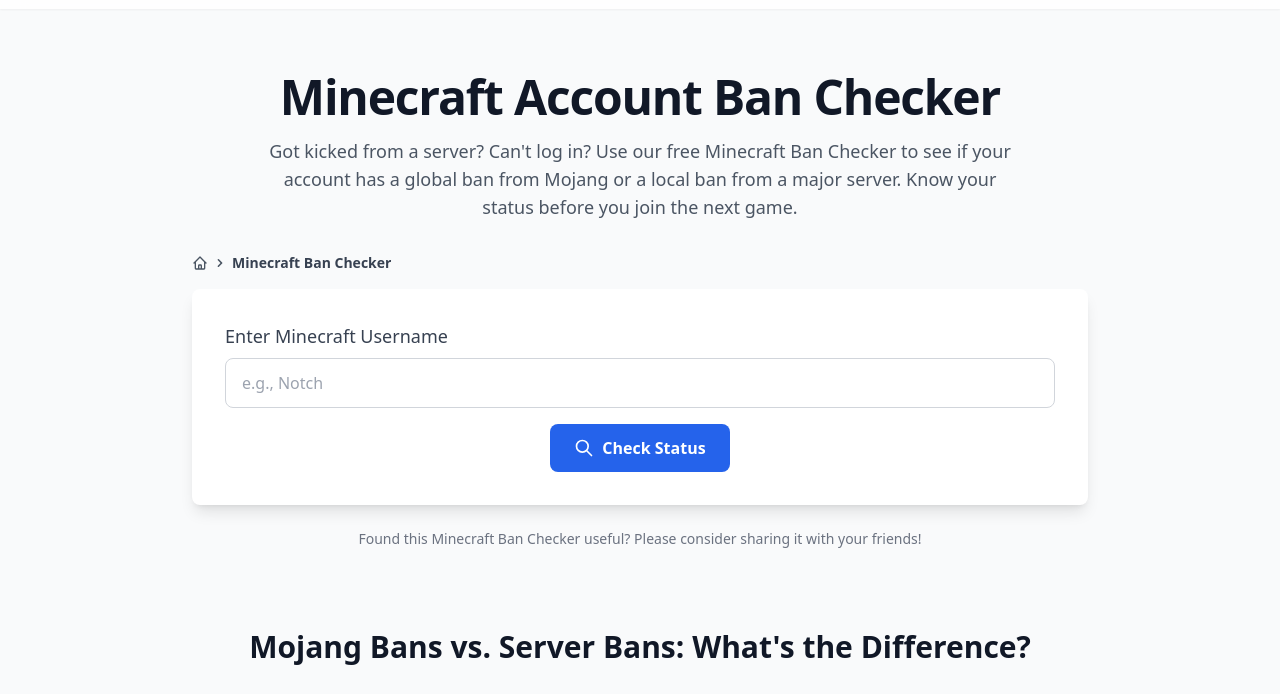
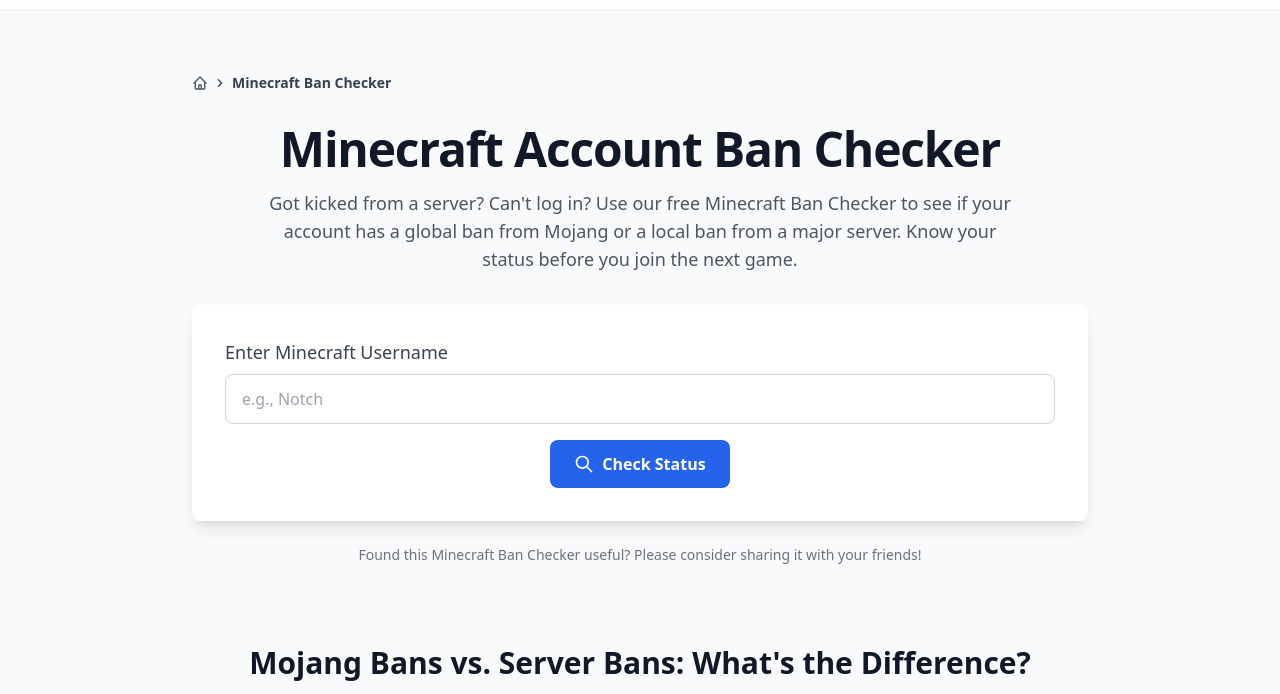
Before and after one commit to lidashan01/Ban-checker, a plain HTML site: page minecraft-checker.html in a window 1280 px wide. Shown: the part 51-745 px from the top of the page. Drawn offline with nearby package versions, Linux system fonts and the light colour scheme.

Commit message:
Add files via upload

```diff
--- a/minecraft-checker.html
+++ b/minecraft-checker.html
@@ -190,14 +190,7 @@
 
     <main class="container mx-auto px-4 py-8 md:py-16">
         <section id="minecraft-checker" class="scroll-mt-24">
-            <div class="max-w-3xl mx-auto text-center">
-                <h1 class="text-3xl md:text-5xl font-bold text-gray-900 dark:text-white tracking-tight">Minecraft Account Ban Checker</h1>
-                <p class="mt-4 text-lg text-gray-600 dark:text-gray-300">
-                    Got kicked from a server? Can't log in? Use our free Minecraft Ban Checker to see if your account has a global ban from Mojang or a local ban from a major server. Know your status before you join the next game.
-                </p>
-            </div>
-
-            <div class="mt-8">
+            <div class="mb-8">
                 <nav aria-label="Breadcrumb" class="max-w-4xl mx-auto">
                     <ol class="flex items-center gap-1 text-sm text-gray-600 dark:text-gray-400">
                         <li>
@@ -219,8 +212,14 @@
                     </ol>
                 </nav>
             </div>
+            <div class="max-w-3xl mx-auto text-center">
+                <h1 class="text-3xl md:text-5xl font-bold text-gray-900 dark:text-white tracking-tight">Minecraft Account Ban Checker</h1>
+                <p class="mt-4 text-lg text-gray-600 dark:text-gray-300">
+                    Got kicked from a server? Can't log in? Use our free Minecraft Ban Checker to see if your account has a global ban from Mojang or a local ban from a major server. Know your status before you join the next game.
+                </p>
+            </div>
 
-            <div class="mt-4 max-w-4xl mx-auto">
+            <div class="mt-8 max-w-4xl mx-auto">
                 <div class="bg-white dark:bg-gray-800/50 p-8 rounded-lg shadow-lg border border-transparent dark:border-gray-700">
                     <label for="username-input" class="block text-lg font-medium text-gray-700 dark:text-gray-200 mb-2">Enter Minecraft Username</label>
                     <input type="text" id="username-input" class="w-full px-4 py-3 bg-white dark:bg-gray-800 border border-gray-300 dark:border-gray-600 text-gray-900 dark:text-gray-100 rounded-lg focus:outline-none focus:ring-2 focus:ring-blue-500 transition-shadow" placeholder="e.g., Notch">
```
Also changed, not shown: roblox-checker.html (+8 -9 lines), steam-ban-checker.html (+8 -9 lines), tiktok-ban-checker.html (+8 -9 lines), twitter-ban-checker.html (+8 -9 lines), youtube-ban-checker.html (+8 -9 lines).
